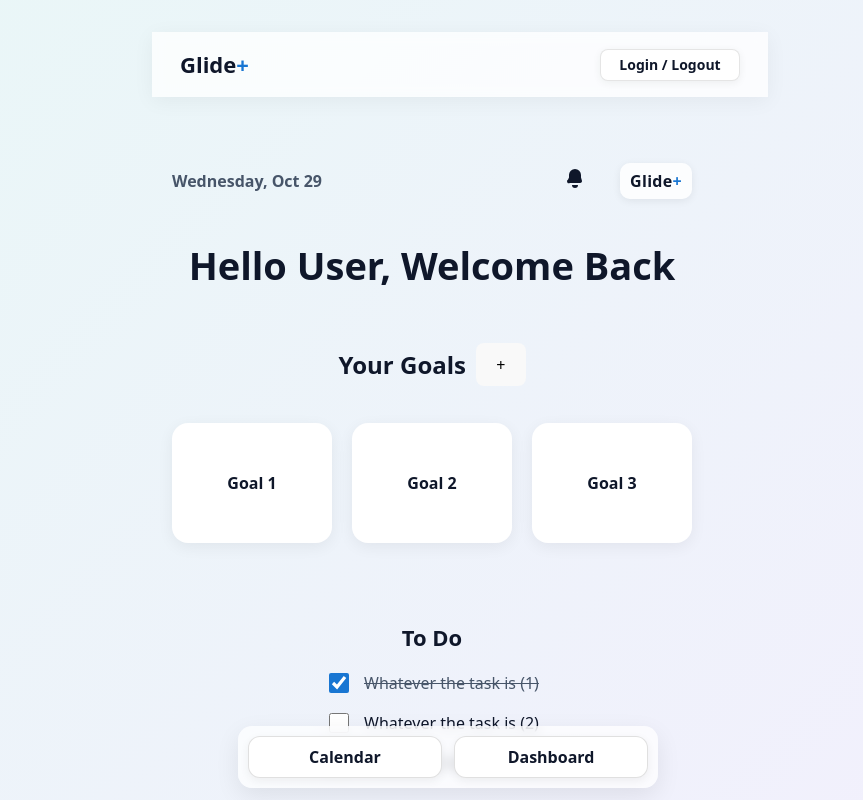
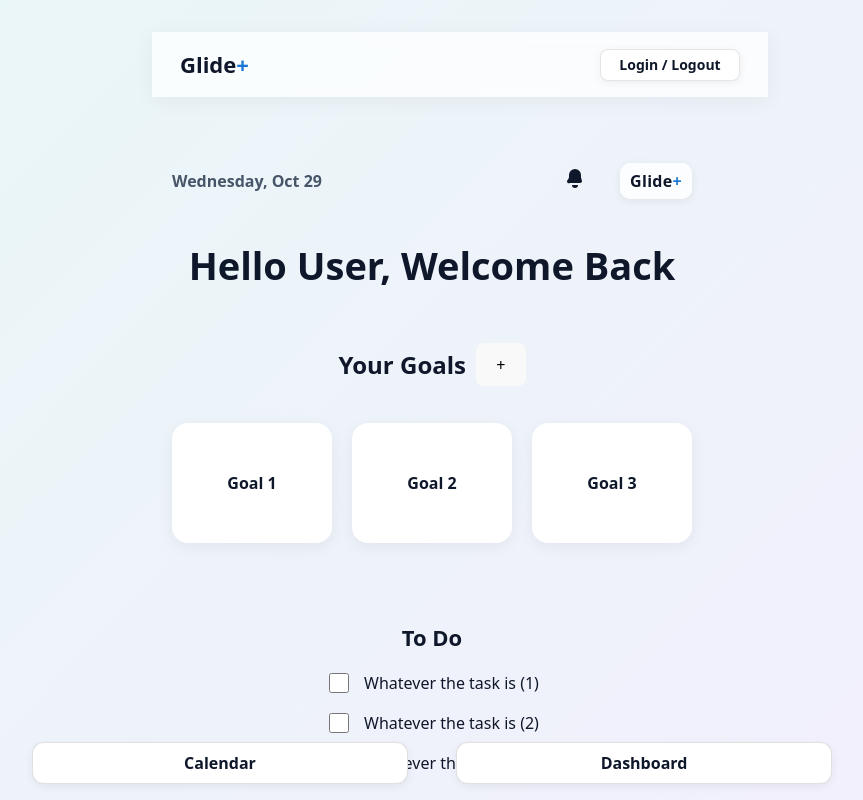
Before and after one commit to hannaberhanne/glide-capstone, a React app in the folder frontend/: page / in a window 1280 px wide. Shown: the top 800 px of the page, without its empty margins (208-1071 px from the left). Built offline with nearby package versions, Linux system fonts and the light colour scheme; the HTML template or start-up script is replaced by a standard one.

Commit message:
small fixes to header and footer

```diff
--- a/frontend/src/App.jsx
+++ b/frontend/src/App.jsx
@@ -1,6 +1,6 @@
 import { Routes, Route } from "react-router-dom";
 import Layout from "./components/Layout.jsx";
-import LandingPage from "./pages/LandingPage.jsx";
+import HomePage from "./pages/HomePage.jsx";
 import DashboardPage from "./pages/DashboardPage.jsx";
 import PlannerPage from "./pages/PlannerPage.jsx";
 import LoginPage from "./pages/LoginPage.jsx";
@@ -19,7 +19,7 @@ export default function App() {
   return (
     <Layout>
       <Routes>
-        <Route path="/" element={<LandingPage />} />
+        <Route path="/" element={<HomePage />} />
         <Route path="/dashboard" element={<DashboardPage />} />
         <Route path="/planner" element={<PlannerPage />} />
         <Route path="/login" element={<LoginPage />} />
--- a/frontend/src/components/FooterNav.css
+++ b/frontend/src/components/FooterNav.css
@@ -1,36 +1,42 @@
 .footer-nav {
-    position: sticky;          /* stays at bottom while scrolling */
+  position: fixed;
   bottom: 0;
+  left: 0;
   width: 100%;
-    padding: 12px 16px calc(12px + env(safe-area-inset-bottom));
-    background: transparent;   /* page background shows through */
-    display: grid;
-    place-items: center;
+  height: 15vh;
+  background: transparent;     /* make footer see-through */
+  backdrop-filter: none;       /* remove blur effect */
+  display: flex;
+  align-items: flex-end;
+  justify-content: center;
+  border-top: none;            /* remove black line divider */
   z-index: 50;
 }
 
+
 .footer-nav-inner {
-    display: grid;
-    grid-auto-flow: column;
-    gap: 12px;
-    background: rgba(255,255,255,0.7);
-    backdrop-filter: blur(6px);
-    padding: 10px;
-    border-radius: 14px;
-    box-shadow: 0 8px 24px rgba(0,0,0,0.08);
+  display: flex;
+  justify-content: center;     /* center the whole row */
+  align-items: center;
+  gap: 3rem;                   /* add consistent space between buttons */
+  width: 100%;
+  max-width: 800px;
+  padding: 12px 0 16px;
 }
 
 .footer-btn {
-    min-width: 150px;
-    padding: 12px 16px;
+  flex: 1;
   text-align: center;
   text-decoration: none;
-    color: #0f172a;
-    font-weight: 700;
-    border: 1px solid rgba(0,0,0,0.12);
-    border-radius: 12px;
-    background: #ffffff;
-    box-shadow: 0 3px 10px rgba(0,0,0,0.06);
+  color: #000;
+  font-size: 1.4rem;
+  font-weight: 800;
+  border: none;
+  background: transparent;
+  cursor: pointer;
+  transition: transform 0.15s;
 }
 
-  .footer-btn:hover { transform: translateY(-1px); }
+.footer-btn:hover {
+  transform: scale(1.05);
+}
--- a/frontend/src/components/FooterNav.jsx
+++ b/frontend/src/components/FooterNav.jsx
@@ -9,12 +9,10 @@ const ROUTES = [
 
 export default function FooterNav() {
   const { pathname } = useLocation();
-
-  // show exactly two buttons: all routes except the current one
-  const buttons = ROUTES.filter(r => r.path !== pathname).slice(0, 2);
+  const buttons = ROUTES.filter((r) => r.path !== pathname).slice(0, 2);
 
   return (
-    <div className="footer-nav">
+    <footer className="footer-nav">
       <div className="footer-nav-inner">
         {buttons.map((b) => (
           <Link key={b.path} to={b.path} className="footer-btn">
@@ -22,6 +20,6 @@ export default function FooterNav() {
           </Link>
         ))}
       </div>
-    </div>
+    </footer>
   );
 }
--- a/frontend/src/components/Header.css
+++ b/frontend/src/components/Header.css
@@ -4,8 +4,7 @@
     background: rgba(255, 255, 255, 0.75);
     backdrop-filter: blur(6px);
     box-shadow: 0 4px 20px rgba(0, 0, 0, 0.05);
-    position: sticky;
-    top: 0;
+    position: static;
     z-index: 100;
   }
 
--- a/frontend/src/pages/LandingPage.jsx
+++ b/frontend/src/pages/HomePage.jsx
@@ -1,8 +1,8 @@
 import { useMemo, useState } from "react";
 import { Link } from "react-router-dom";
-import "./LandingPage.css";
+import "./HomePage.css";
 
-export default function LandingPage() {
+export default function HomePage() {
   // Pretty date like: "Sunday, Oct 26"
   const todayStr = useMemo(() => {
     const d = new Date();
@@ -14,7 +14,7 @@ export default function LandingPage() {
   }, []);
 
   const [tasks, setTasks] = useState([
-    { id: 1, text: "Whatever the task is (1)", done: true },
+    { id: 1, text: "Whatever the task is (1)", done: false },
     { id: 2, text: "Whatever the task is (2)", done: false },
     { id: 3, text: "Whatever the task is (3)", done: false },
   ]);
```
Also changed, not shown: frontend/src/pages/HomePage.css (renamed from frontend/src/pages/LandingPage.css). Lines whose indentation alone changed are shown as unchanged.
